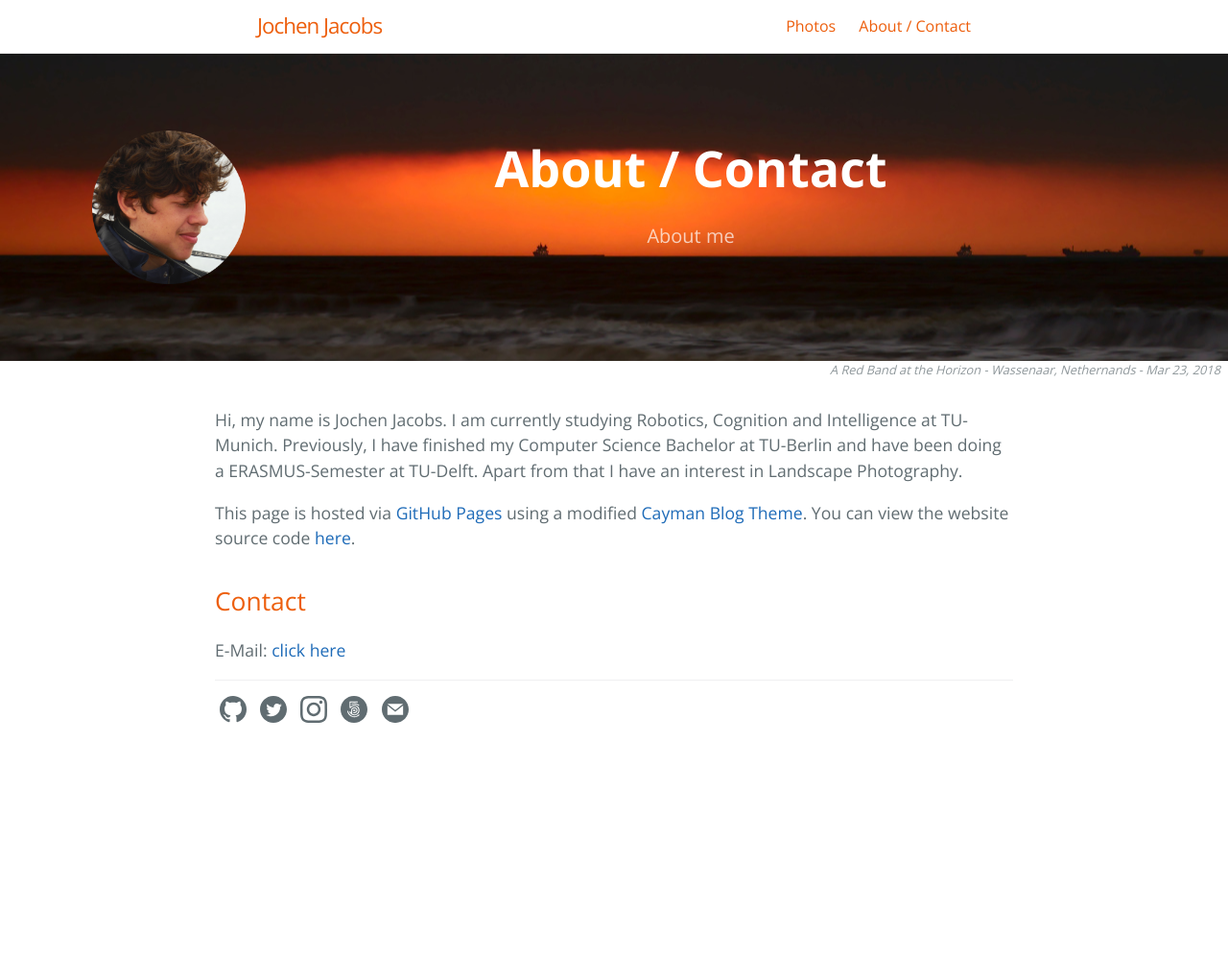
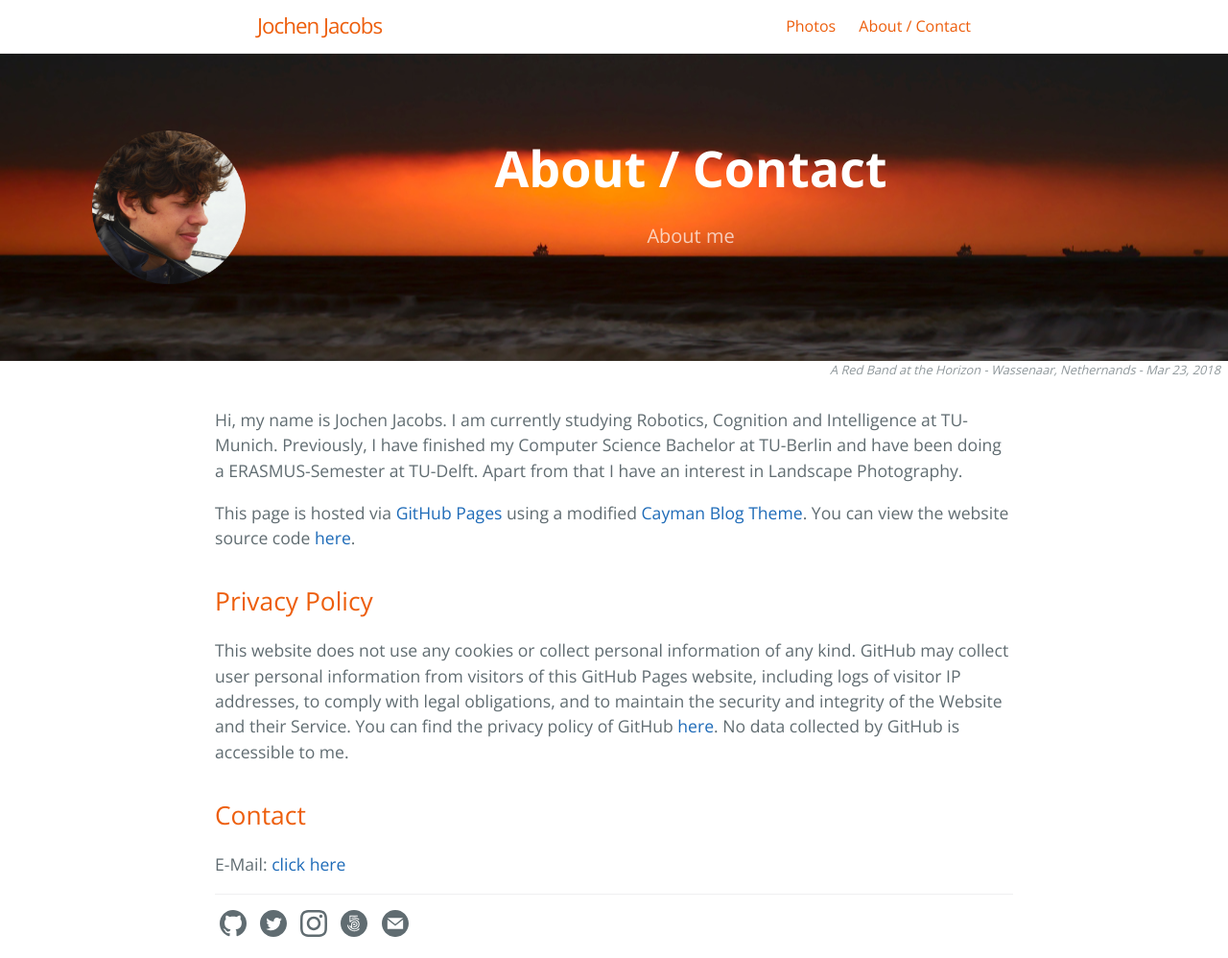
Before and after one commit to jacobsjo/jochenjacobs.eu, a Jekyll site: the page built from contact.md, in a window 1280 px wide. Shown: the whole page at 96% size. Built offline with Jekyll 4.4.1, drawn with Linux system fonts in a browser that asks for light colours; before the commit the page ends 900 px from its top, so only the background shows below that.

Commit message:
Added privacy policy

```diff
--- a/contact.md
+++ b/contact.md
@@ -10,5 +10,8 @@ Hi, my name is Jochen Jacobs. I am currently studying Robotics, Cognition and In
 
 This page is hosted via [GitHub Pages](https://pages.github.com/) using a modified [Cayman Blog Theme](https://github.com/lorepirri/cayman-blog). You can view the website source code [here](https://github.com/jacobsjo/jacobsjo.eu).
 
+## Privacy Policy
+This website does not use any cookies or collect personal information of any kind. GitHub may collect user personal information from visitors of this GitHub Pages website, including logs of visitor IP addresses, to comply with legal obligations, and to maintain the security and integrity of the Website and their Service. You can find the privacy policy of GitHub [here](https://docs.github.com/en/free-pro-team@latest/github/site-policy/github-privacy-statement). No data collected by GitHub is accessible to me.
+
 ## Contact
 E-Mail: [click here](https://mailhide.io/e/4WmzJ)
```
